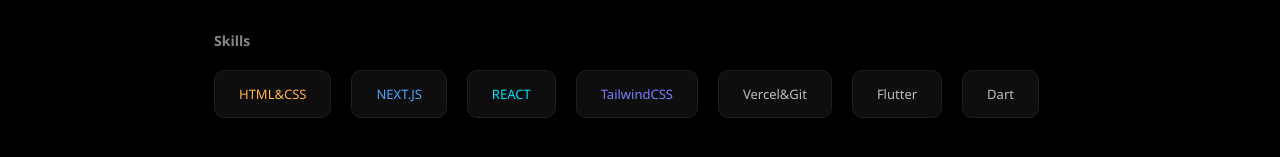
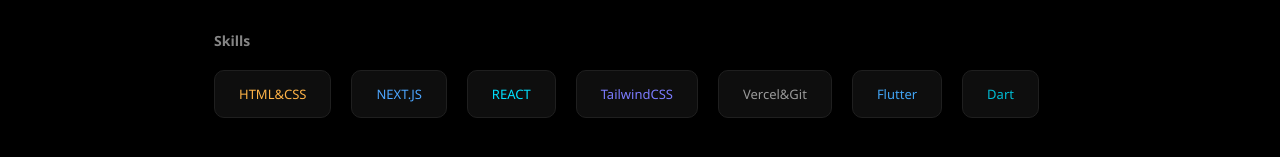
Before and after one commit to Zonykg/Irmuun-s-portfolio, a plain HTML site: page about.html in a window 1280 px wide. Shown: the part 461-618 px from the top of the page. Drawn offline with Linux system fonts and the light colour scheme.

Commit message:
Add styles for Flutter and Dart
Added new styles for Flutter and Dart.

```diff
--- a/style.css
+++ b/style.css
@@ -201,8 +201,6 @@ nav { display: flex; align-items: center; justify-content: space-between; }
 .next { color: #4da6ff; }
 .react { color: #00e1ff; }
 .tailwind { color: #7c7cff; }
-<<<<<<< Updated upstream
 .vercel { color: #999; }
-=======
-.vercel { color: #999; }
->>>>>>> Stashed changes
+.flutter { color: #42a5f5; }
+.dart { color: #00bcd4; }
```
